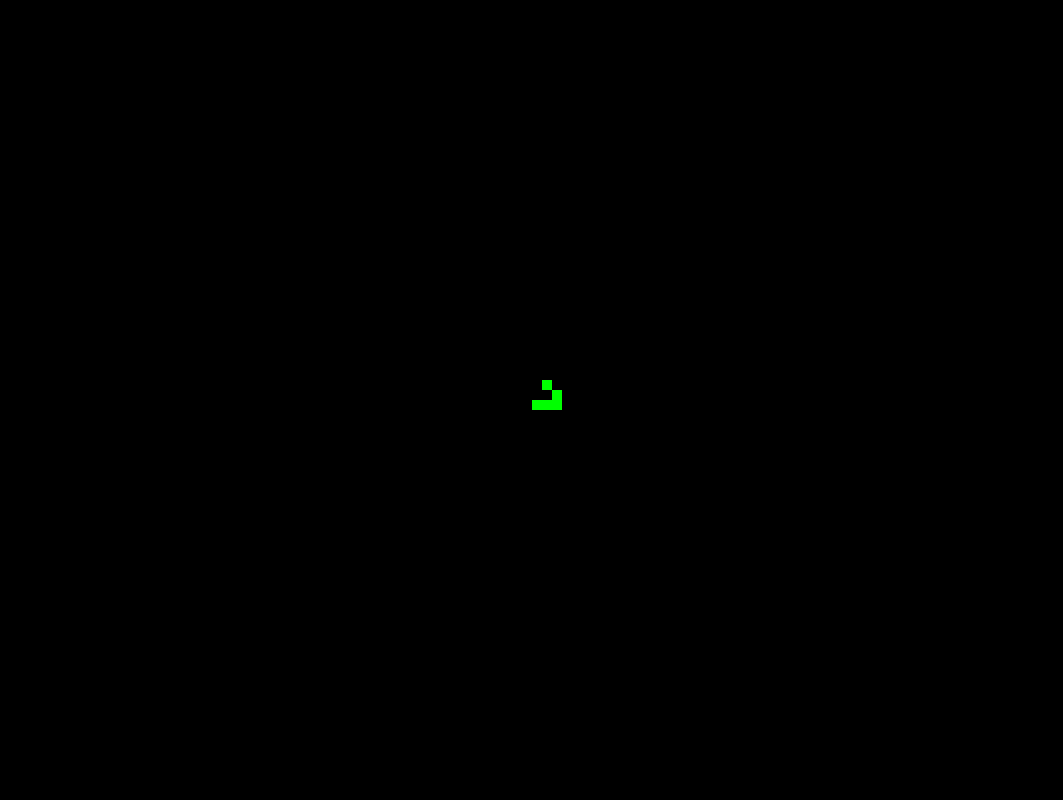
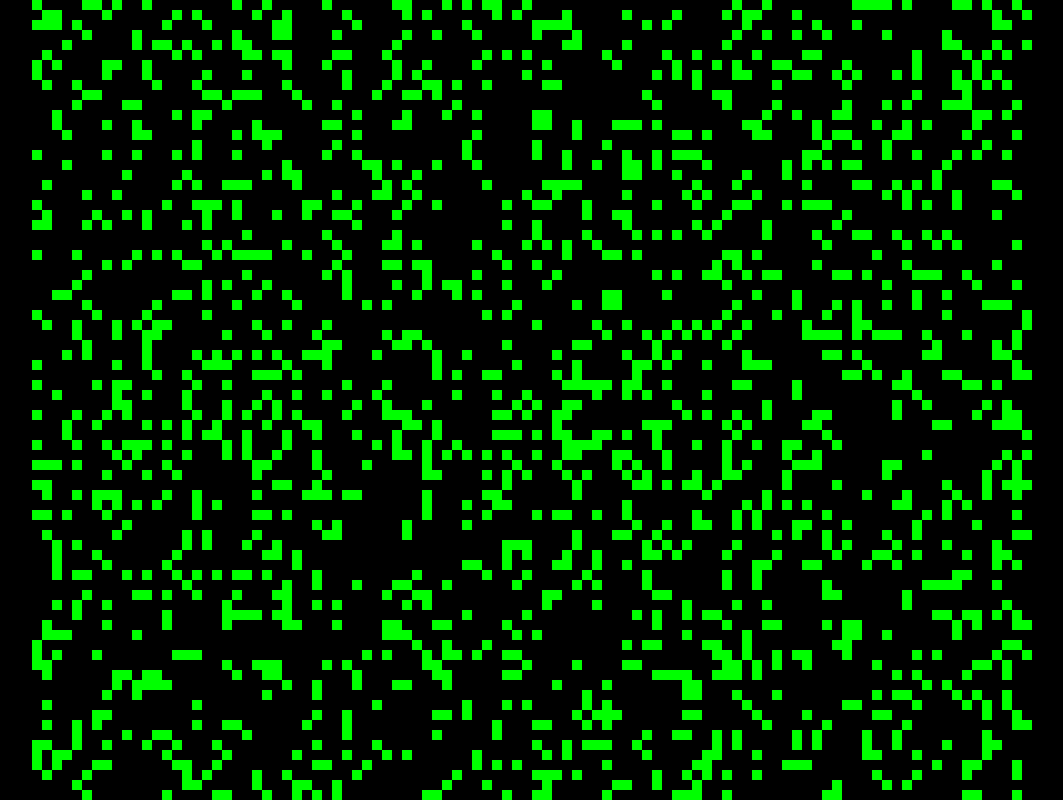
Before and after one commit to ConnorClair/Game-of-life, a plain HTML site: page index.html in a window 1280 px wide. Shown: the whole page, without its empty margins (108-1171 px from the left). Drawn offline with Linux system fonts and the light colour scheme.

Commit message:
Update index.html

```diff
--- a/index.html
+++ b/index.html
@@ -27,7 +27,6 @@
     const canvas = document.getElementById('gameCanvas');
     const ctx = canvas.getContext('2d');
 
-    // Handle resizing
     function resizeCanvas() {
       canvas.width = window.innerWidth;
       canvas.height = window.innerHeight;
@@ -39,17 +38,19 @@
     let running = false;
     const liveCells = new Set();
 
-    // Initial center pattern (glider)
-    const seed = [
-      [0, 0], [1, 0], [2, 0],
-      [2, -1],
-      [1, -2],
-    ];
-    seed.forEach(([x, y]) => {
-      liveCells.add(`${x},${y}`);
-    });
+    // === RANDOM START ===
+    function randomizeCells(size = 50, density = 0.2) {
+      for (let y = -size; y < size; y++) {
+        for (let x = -size; x < size; x++) {
+          if (Math.random() < density) {
+            liveCells.add(`${x},${y}`);
+          }
+        }
+      }
+    }
 
-    // Infinite logic using Set of coordinate strings
+    randomizeCells(50, 0.2); // 50x50 region, 20% filled
+
     function getNeighbors(x, y) {
       return [
         [x-1, y-1], [x, y-1], [x+1, y-1],
@@ -84,9 +85,6 @@
     function draw() {
       ctx.clearRect(0, 0, canvas.width, canvas.height);
 
-      const cols = Math.ceil(canvas.width / cellSize);
-      const rows = Math.ceil(canvas.height / cellSize);
-
       const offsetX = Math.floor(canvas.width / 2);
       const offsetY = Math.floor(canvas.height / 2);
 
@@ -110,10 +108,10 @@
       requestAnimationFrame(loop);
     }
 
-    // Toggle running on touch/click
     canvas.addEventListener('click', () => {
       running = !running;
     });
+
     canvas.addEventListener('touchstart', (e) => {
       e.preventDefault();
       running = !running;
```
